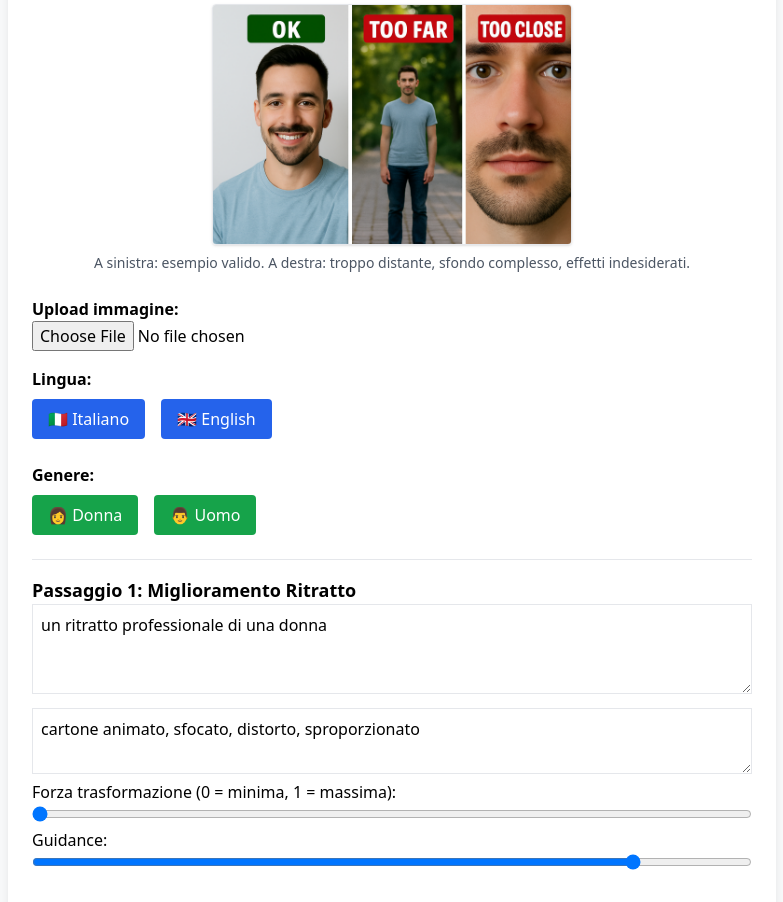
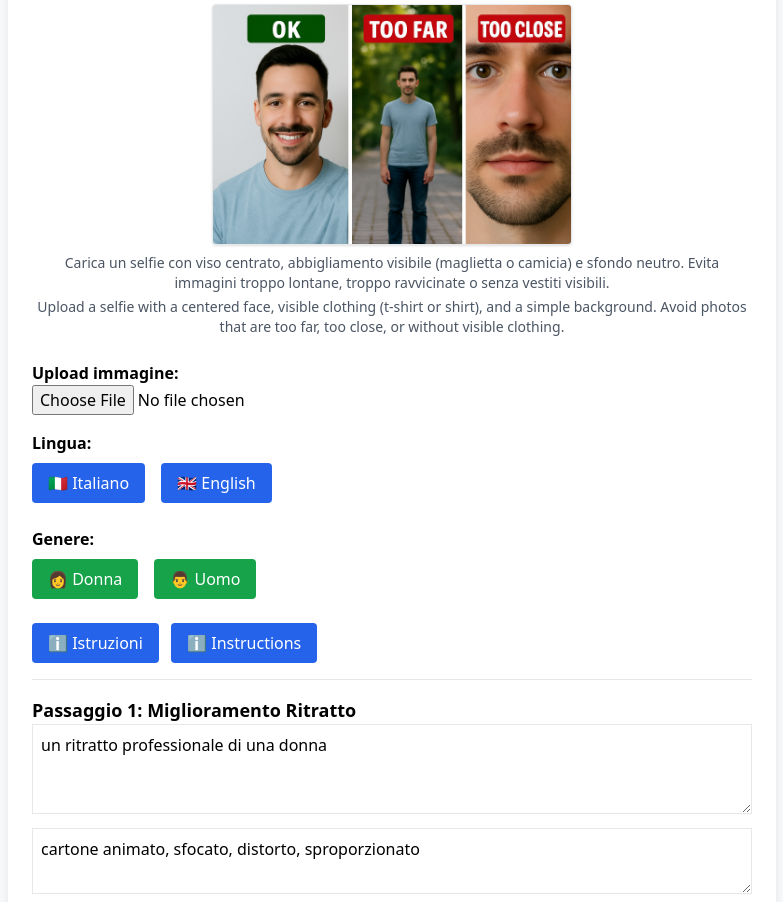
Before and after one commit to sedici16/headshot, a Flask app: page /form in a window 1280 px wide. Shown: the part 124-1026 px from the top of the page, without its empty margins (248-1031 px from the left). Run offline with Flask 3, Linux system fonts and the light colour scheme; some libraries are stand-ins or nearby versions.

Commit message:
Update form.html with popup instruction fix

```diff
--- a/templates/form.html
+++ b/templates/form.html
@@ -83,7 +83,18 @@ window.onload = updatePromptsIfEmpty;
          <p class="font-semibold mb-2">📷 Esempio di selfie corretto vs scorretto:</p>
          <img src="{{ url_for('static', filename='example.png') }}" alt="Esempio selfie"
               class="w-1/2 mx-auto rounded shadow border">
-         <p class="text-sm text-gray-600 mt-2 text-center">A sinistra: esempio valido. A destra: troppo distante, sfondo complesso, effetti indesiderati.</p>
+         <p class="text-sm text-gray-600 mt-2 text-center">
+                Carica un selfie con viso centrato, abbigliamento visibile (maglietta o camicia) e sfondo neutro. Evita immagini troppo lontane, troppo ravvicinate o senza vestiti visibili.
+         </p>
+
+         <p class="text-sm text-gray-600 mt-1 text-center">
+          Upload a selfie with a centered face, visible clothing (t-shirt or shirt), and a simple background. Avoid photos that are too far, too close, or without visible clothing.
+         </p>
+
+
+
+
+
         </div>
 
 
@@ -122,6 +133,17 @@ window.onload = updatePromptsIfEmpty;
              </div>
          </div>
 
+         <!-- Bottone per aprire il popup -->
+        <button type="button"  onclick="togglePopup('popup')" class="bg-blue-600 text-white px-4 py-2 rounded">
+          ℹ️ Istruzioni
+        </button>
+
+        <!-- Bottone per aprire il popup EN -->
+        <button type="button" onclick="togglePopup('popup-en')" class="bg-blue-600 text-white px-4 py-2 rounded ml-2">
+          ℹ️ Instructions
+        </button>
+
+
          <!-- Hidden selects usati dallo script -->
          <select id="lang" class="hidden">
              <option value="it" selected></option>
@@ -138,7 +160,7 @@ window.onload = updatePromptsIfEmpty;
             <h2 class="font-semibold text-lg">Passaggio 1: Miglioramento Ritratto</h2>
 
             <!-- Passaggio 1: Ritratto -->
-        <textarea name="prompt_1" rows="3" class="w-full border p-2">{{ form_data.prompt_1 or '' }}</textarea>
+        <textarea name="prompt_1" rows="3" class="w-full border p-2">{{ form_data.get('prompt_1', '') }}</textarea>
 
         <textarea name="neg_1" rows="2" class="w-full border p-2 mt-2" placeholder="Prompt negativo (es. cartone animato, sfocato)">
         {{ form_data.neg_1 or '' }}</textarea>
@@ -286,6 +308,45 @@ window.onload = updatePromptsIfEmpty;
   </script>
 
 
+<!-- Popup -->
+<div id="popup" class="fixed inset-0 bg-black bg-opacity-50 flex items-center justify-center hidden z-50">
+  <div class="bg-white max-w-sm p-6 rounded-xl shadow-lg text-left">
+    <h2 class="text-lg font-semibold mb-3 text-center">🧠 Come usare i prompt</h2>
+    <ul class="text-sm text-gray-700 list-disc list-inside space-y-2">
+      <li><strong>Prompt positivo:</strong> descrivi cosa vuoi (es. <em>giacca elegante</em>).</li>
+      <li><strong>Prompt negativo:</strong> descrivi cosa evitare (es. <em>sfocato, distorto</em>).</li>
+      <li><strong>Forza trasformazione:</strong> controlla quanto cambia l’immagine (da 0 a 1).</li>
+      <li><strong>Guidance:</strong> maggiore valore = maggiore aderenza al prompt.</li>
+      <li>Evita parole generiche come "bella" o "buona".</li>
+      <li>Per risultati migliori, usa frasi brevi e chiare.</li>
+    </ul>
+    <button onclick="togglePopup('popup')" class="mt-4 w-full bg-blue-600 text-white px-4 py-2 rounded">Chiudi</button>
+  </div>
+</div>
+
+<!-- Popup EN -->
+<div id="popup-en" class="fixed inset-0 bg-black bg-opacity-50 flex items-center justify-center hidden z-50">
+  <div class="bg-white max-w-sm p-6 rounded-xl shadow-lg text-left">
+    <h2 class="text-lg font-semibold mb-3 text-center">🧠 How to Use Prompts</h2>
+    <ul class="text-sm text-gray-700 list-disc list-inside space-y-2">
+      <li><strong>Positive prompt:</strong> describe what you want (e.g., <em>smart suit</em>).</li>
+      <li><strong>Negative prompt:</strong> describe what to avoid (e.g., <em>blurry, distorted</em>).</li>
+      <li><strong>Transformation strength:</strong> controls how much the image is altered (0 to 1).</li>
+      <li><strong>Guidance:</strong> higher value = more accurate results.</li>
+      <li>Avoid vague words like "nice" or "good".</li>
+      <li>Use clear and short phrases for best results.</li>
+    </ul>
+    <button onclick="togglePopup('popup-en')" class="mt-4 w-full bg-blue-600 text-white px-4 py-2 rounded">Close</button>
+  </div>
+</div>
+
+
+<script>
+  function togglePopup(id) {
+    document.getElementById(id).classList.toggle("hidden");
+  }
+</script>
+
 
 
 
```
